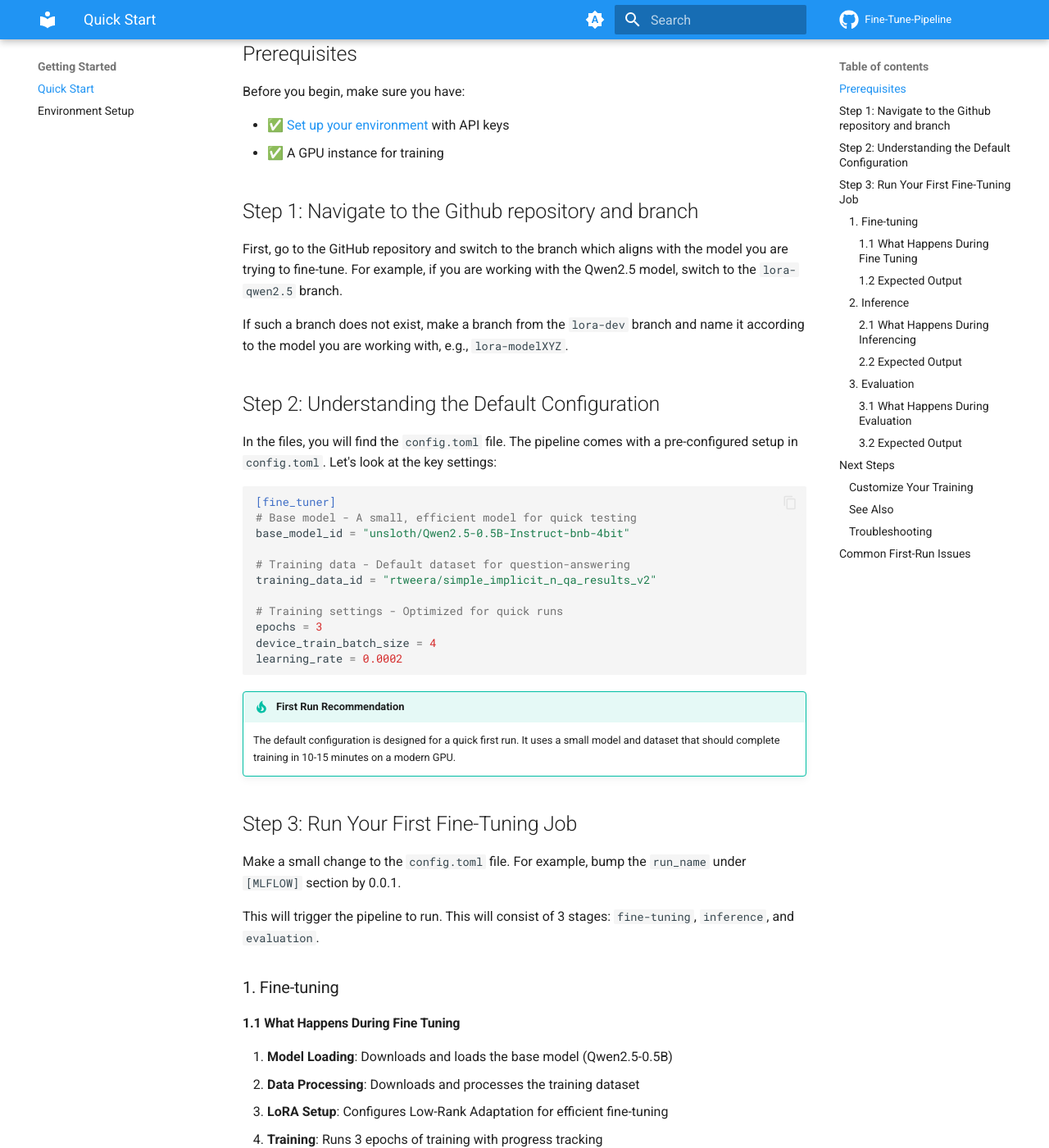
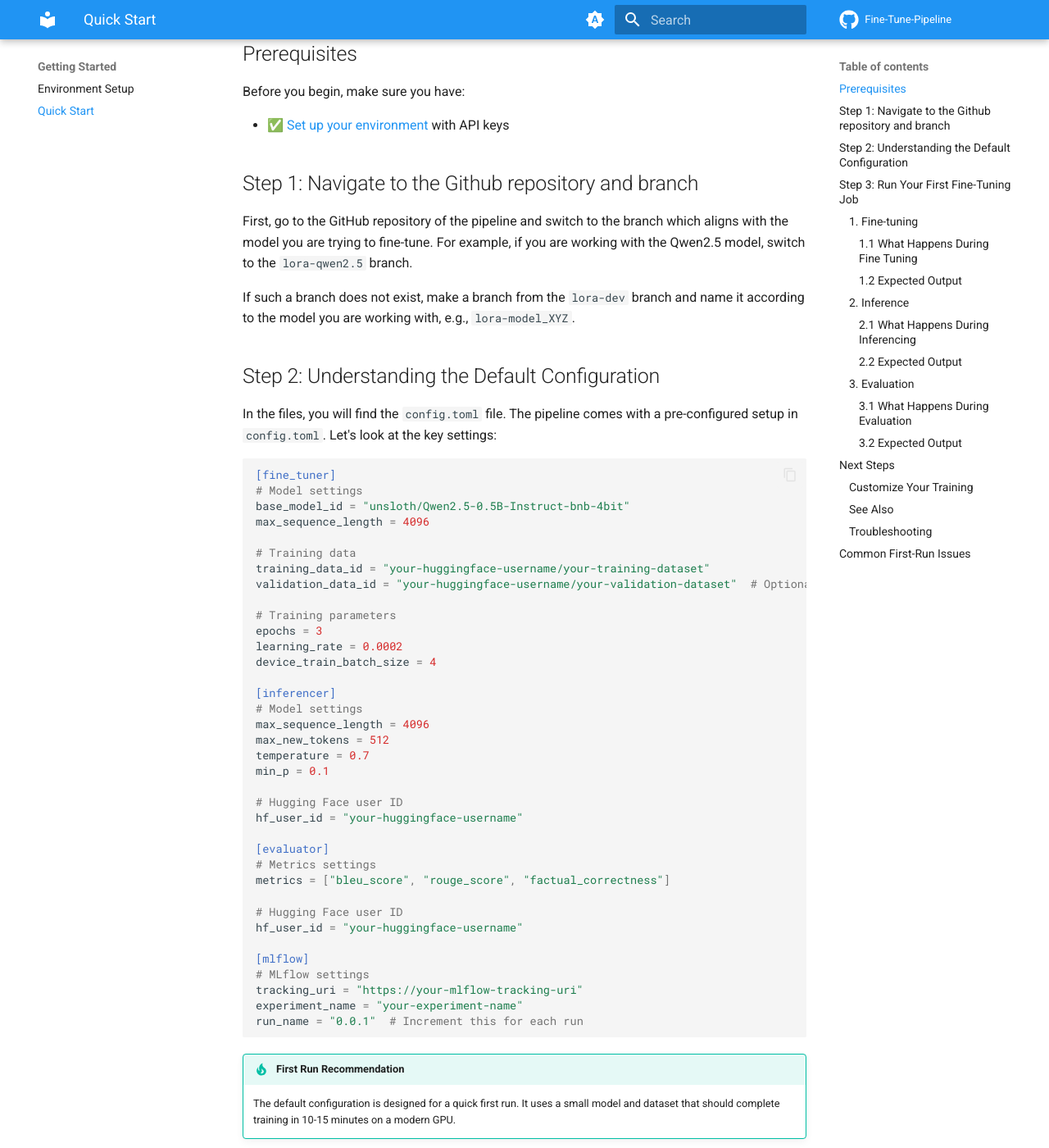
Before and after one commit to Fine-Tuning-Team/Fine-Tune-Pipeline, an MkDocs documentation site: the page built from docs/getting-started/quick-start.md, in a window 1280 px wide and 1400 px high, scrolled down 311 px. Shown: the whole window at 82% size. Built offline with MkDocs 1.6.1 and Material for MkDocs 9.7.7, drawn with Linux system fonts in a browser that asks for light colours; comment, search, counter and statistics services are not loaded; some of the changed text lies outside the part shown.

Commit message:
Update documentation for configuration, environment setup, and quick start guide

````diff
--- a/docs/getting-started/quick-start.md
+++ b/docs/getting-started/quick-start.md
@@ -7,13 +7,12 @@ This guide will walk you through running your first fine-tuning job with the Fin
 Before you begin, make sure you have:
 
 - ✅ [Set up your environment](environment-setup.md) with API keys
-- ✅ A GPU instance for training
 
 ## Step 1: Navigate to the Github repository and branch
 
-First, go to the GitHub repository and switch to the branch which aligns with the model you are trying to fine-tune. For example, if you are working with the Qwen2.5 model, switch to the `lora-qwen2.5` branch.
+First, go to the GitHub repository of the pipeline and switch to the branch which aligns with the model you are trying to fine-tune. For example, if you are working with the Qwen2.5 model, switch to the `lora-qwen2.5` branch.
 
-If such a branch does not exist, make a branch from the `lora-dev` branch and name it according to the model you are working with, e.g., `lora-modelXYZ`.
+If such a branch does not exist, make a branch from the `lora-dev` branch and name it according to the model you are working with, e.g., `lora-model_XYZ`.
 
 ## Step 2: Understanding the Default Configuration
 
@@ -21,16 +20,41 @@ In the files, you will find the `config.toml` file. The pipeline comes with a pr
 
 ```toml
 [fine_tuner]
-# Base model - A small, efficient model for quick testing
+# Model settings
 base_model_id = "unsloth/Qwen2.5-0.5B-Instruct-bnb-4bit"
+max_sequence_length = 4096
 
-# Training data - Default dataset for question-answering
-training_data_id = "rtweera/simple_implicit_n_qa_results_v2"
+# Training data
+training_data_id = "your-huggingface-username/your-training-dataset"
+validation_data_id = "your-huggingface-username/your-validation-dataset"  # Optional
 
-# Training settings - Optimized for quick runs
+# Training parameters
 epochs = 3
+learning_rate = 0.0002
 device_train_batch_size = 4
-learning_rate = 0.0002
+
+[inferencer]
+# Model settings
+max_sequence_length = 4096
+max_new_tokens = 512
+temperature = 0.7
+min_p = 0.1
+
+# Hugging Face user ID
+hf_user_id = "your-huggingface-username"
+
+[evaluator]
+# Metrics settings
+metrics = ["bleu_score", "rouge_score", "factual_correctness"]
+
+# Hugging Face user ID
+hf_user_id = "your-huggingface-username"
+
+[mlflow]
+# MLflow settings
+tracking_uri = "https://your-mlflow-tracking-uri"
+experiment_name = "your-experiment-name"
+run_name = "0.0.1"  # Increment this for each run
 ```
 
 !!! tip "First Run Recommendation"
@@ -108,7 +132,7 @@ Congratulations! 🎉 You've successfully run your first fine-tuning pipeline. H
 
 1. **Use Your Own Data**: Replace `training_data_id`, `testing_data_id` with your datasets
 2. **Try Different Models**: Experiment with larger models like Llama, Gemma by changing `base_model_id`
-3. **Adjust Hyperparameters**: Modify learning rate, batch size, epochs
+3. **Adjust Hyperparameters**: Modify learning rate, batch size, epochs etc.
 4. **Explore Advanced Features**: Check out the [Advanced Configuration](../tutorials/advanced-configuration.md) guide
 
 ### See Also
--- a/mkdocs.yml
+++ b/mkdocs.yml
@@ -85,8 +85,8 @@ plugins:
 nav:
   - Home: index.md
   - Getting Started:
+    - Environment Setup: getting-started/environment-setup.md
     - Quick Start: getting-started/quick-start.md
-    - Environment Setup: getting-started/environment-setup.md
   - Configuration:
     - Overview: configuration/overview.md
     - Fine-Tuner Config: configuration/fine-tuner.md
````
Also changed, not shown: docs/configuration/overview.md (+7 -34 lines), docs/getting-started/environment-setup.md (+29 -6 lines), docs/index.md (+0 -13 lines).
